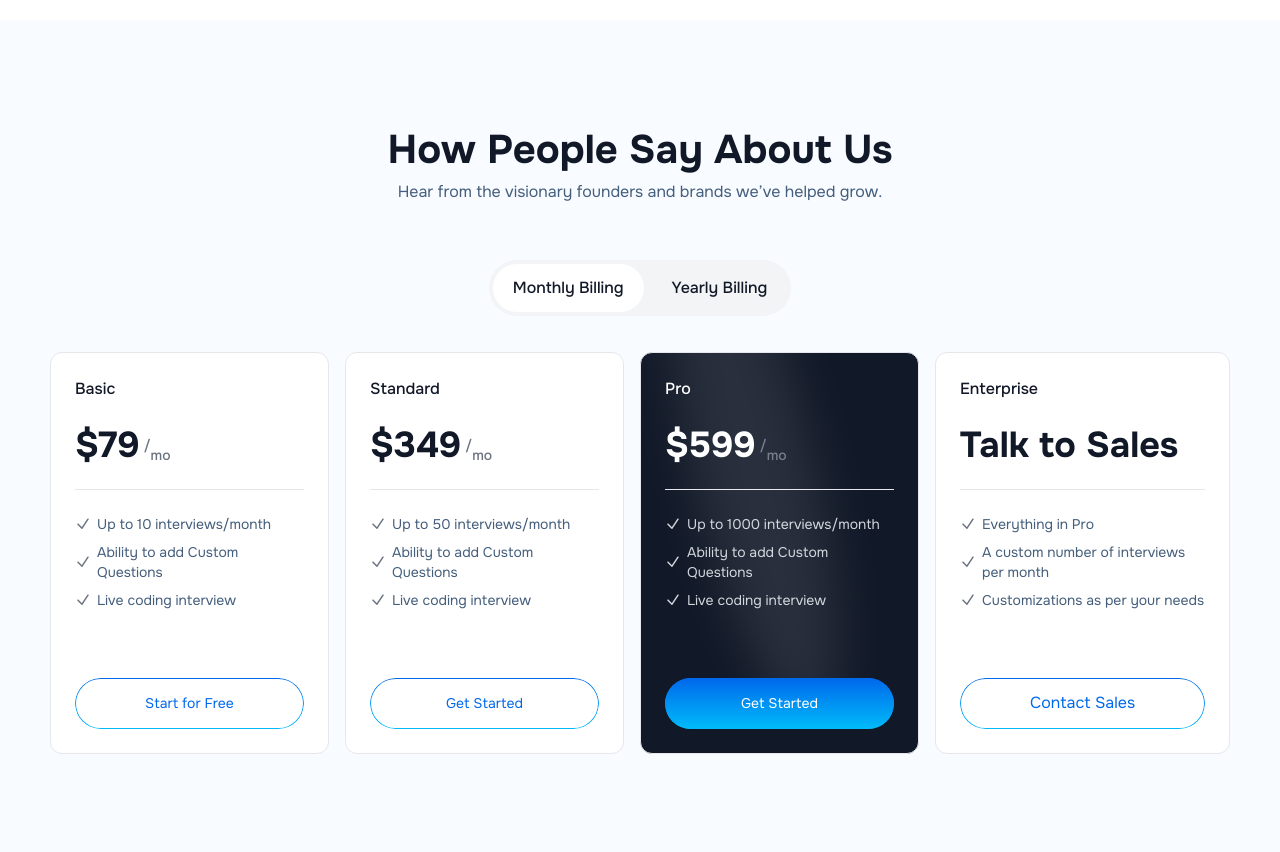
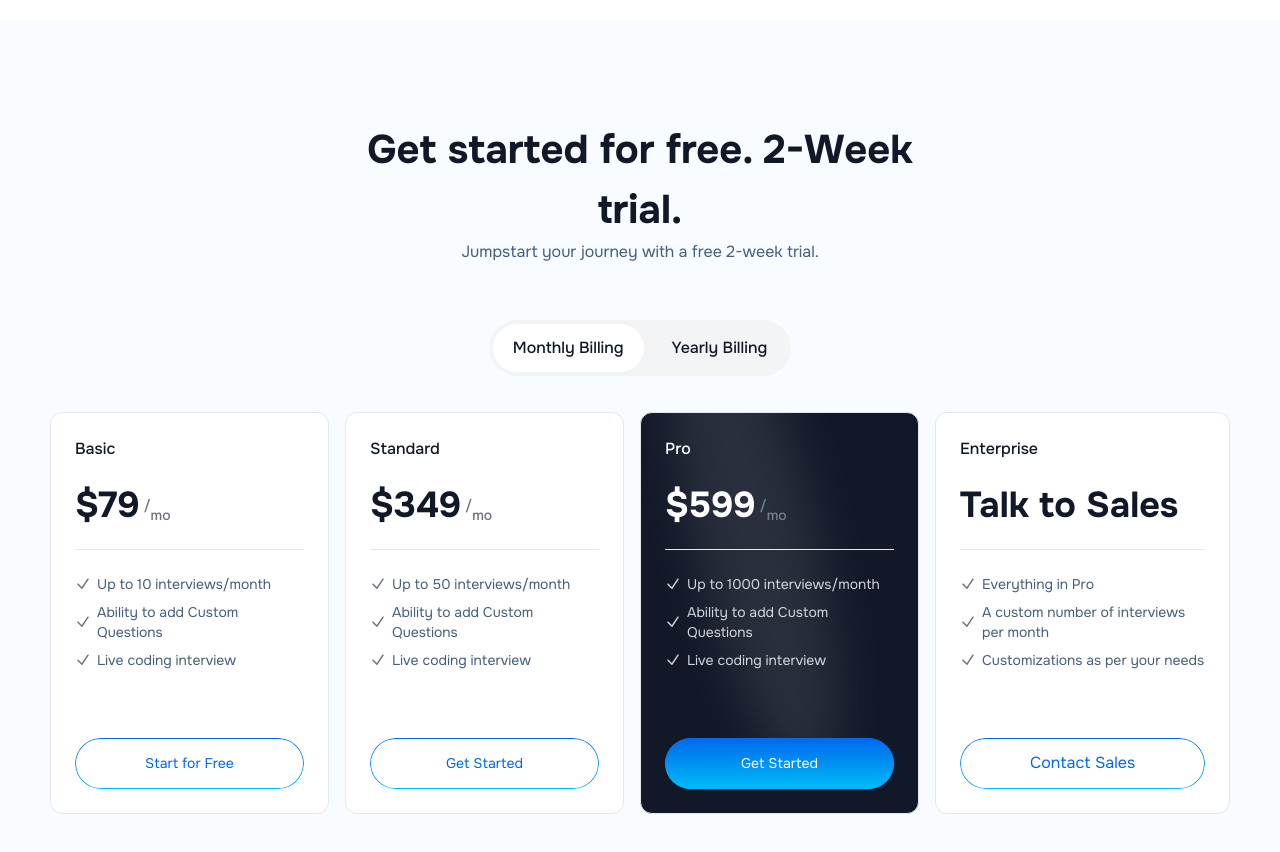
Before and after one commit to farrukh850/moonchuck, a website: page public/index.html in a window 1280 px wide. Shown: the part 2860-3712 px from the top of the page. Drawn offline with nearby package versions, Linux system fonts and the light colour scheme.

```diff
--- a/public/index.html
+++ b/public/index.html
@@ -227,8 +227,9 @@
         <!-- Get started for free. 2-Week trial. -->
         <section class="max-md:py-8 py-25 bg-[#F8FBFF] overflow-hidden max-2xl:px-5">
             <div class="container">
-                <h2 class="max-lg:text-3xl lg:text-[40px] font-bold text-[#111827] text-center max-w-[550px] w-full mx-auto">How People Say About Us</h2>
-                <p class="text-base text-[#445E7C] text-center">Hear from the visionary founders and brands we’ve helped grow.</p>
+                <h2 class="max-lg:text-3xl lg:text-[40px] font-bold text-[#111827] text-center max-w-[550px] w-full mx-auto">Get started for free.
+                    2-Week trial.</h2>
+                <p class="text-base text-[#445E7C] text-center">Jumpstart your journey with a free 2-week trial.</p>
                 <div class="mx-auto flex justify-center">
                     <div class="flex mx-auto items-center p-1 rounded-[100px] bg-[#F3F4F6] space-x-2 mt-14">
                       <button id="monthly-button" class="py-3 px-5 text-base text-[#111827] font-medium rounded-[100px] cursor-pointer bg-white">Monthly Billing</button>
```
